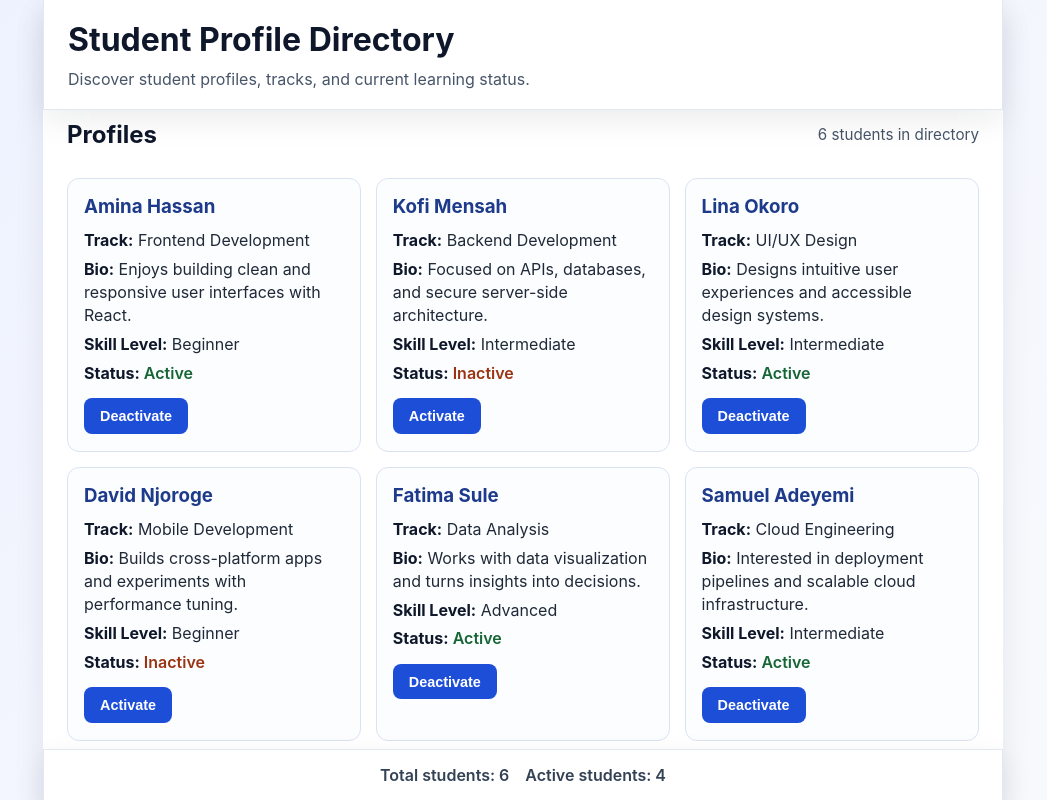
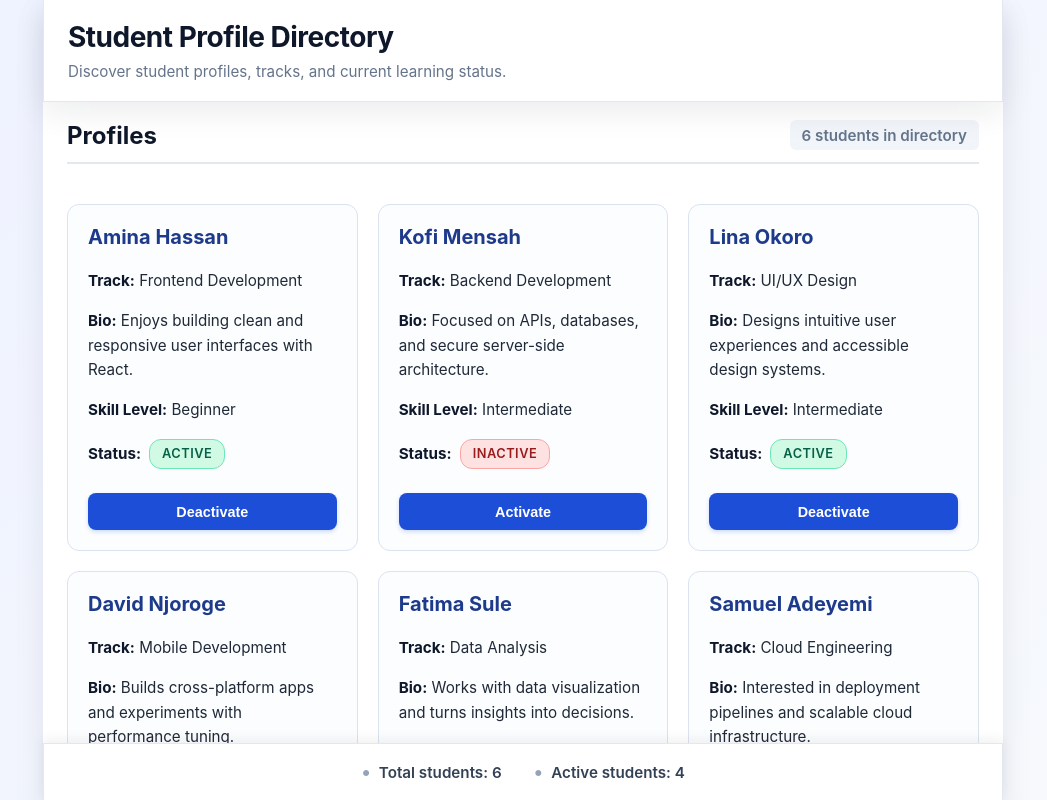
Before and after one commit to OkashaAbdalla/StudentProfileDP_, a React (Create React App) app: page / in a window 1280 px wide. Shown: the top 800 px of the page, without its empty margins (117-1164 px from the left). Built offline with nearby package versions, Linux system fonts and the light colour scheme.

Commit message:
Polish UI design and improve visual hierarchy

```diff
--- a/src/App.css
+++ b/src/App.css
@@ -20,7 +20,7 @@
   border-radius: 0;
   box-shadow: 0 10px 30px rgba(15, 23, 42, 0.08);
   min-height: 100vh;
-  padding: 6.4rem 0 3.9rem;
+  padding: 6.4rem 0 5.5rem;
   overflow: hidden;
 }
 
@@ -45,11 +45,18 @@
 .profile-list h2 {
   margin: 0;
   color: #0f172a;
+  font-weight: 700;
+}
+
+.header h1 {
+  font-size: 1.75rem;
+  letter-spacing: -0.5px;
 }
 
 .header p {
-  margin: 0.6rem 0 0;
-  color: #475569;
+  margin: 0.5rem 0 0;
+  color: #64748b;
+  font-size: 0.95rem;
 }
 
 .directory-content {
@@ -62,20 +69,30 @@
   align-items: center;
   gap: 0.75rem;
   flex-wrap: wrap;
-  margin-bottom: 0.9rem;
+  margin-bottom: 1.25rem;
+  padding-bottom: 0.75rem;
+  border-bottom: 2px solid #e2e8f0;
+}
+
+.profile-list-header h2 {
+  font-size: 1.5rem;
 }
 
 .profile-list-header p {
   margin: 0;
-  color: #475569;
+  color: #64748b;
   font-size: 0.95rem;
+  background-color: #f1f5f9;
+  padding: 0.35rem 0.75rem;
+  border-radius: 6px;
+  font-weight: 600;
 }
 
 /* Responsive grid for profile cards */
 .profile-list {
   display: grid;
-  grid-template-columns: repeat(auto-fit, minmax(260px, 1fr));
-  gap: 0.9rem;
+  grid-template-columns: repeat(auto-fit, minmax(280px, 1fr));
+  gap: 1.25rem;
 }
 
 .profile-list-header {
@@ -85,25 +102,32 @@
 .profile-card {
   border: 1px solid #dbe2f0;
   border-radius: 12px;
-  padding: 1rem 1rem 1.1rem;
+  padding: 1.25rem;
   background-color: #fbfdff;
-  transition: transform 0.2s ease, box-shadow 0.2s ease;
+  transition: transform 0.2s ease, box-shadow 0.2s ease, border-color 0.2s ease;
+  display: flex;
+  flex-direction: column;
+  gap: 0.5rem;
 }
 
 .profile-card:hover {
-  transform: translateY(-2px);
-  box-shadow: 0 8px 16px rgba(15, 23, 42, 0.1);
+  transform: translateY(-3px);
+  box-shadow: 0 12px 24px rgba(15, 23, 42, 0.12);
+  border-color: #93c5fd;
 }
 
 .profile-card h3 {
-  margin: 0 0 0.7rem;
+  margin: 0 0 0.5rem;
   color: #1e3a8a;
+  font-size: 1.25rem;
+  font-weight: 700;
 }
 
 .profile-card p {
-  margin: 0.35rem 0;
-  line-height: 1.45;
+  margin: 0.25rem 0;
+  line-height: 1.6;
   color: #1f2937;
+  font-size: 0.95rem;
 }
 
 .label {
@@ -112,17 +136,35 @@
 }
 
 .status {
-  margin-top: 0.45rem;
+  margin-top: 0.65rem;
   font-weight: 600;
+  display: flex;
+  align-items: center;
+  gap: 0.5rem;
+}
+
+/* Status badge styling */
+.status-badge {
+  display: inline-block;
+  padding: 0.25rem 0.75rem;
+  border-radius: 12px;
+  font-size: 0.8rem;
+  font-weight: 600;
+  text-transform: uppercase;
+  letter-spacing: 0.5px;
 }
 
 /* Status colors provide quick visual feedback */
-.status.active {
-  color: #166534;
+.status.active .status-badge {
+  background-color: #d1fae5;
+  color: #065f46;
+  border: 1px solid #6ee7b7;
 }
 
-.status.inactive {
-  color: #9a3412;
+.status.inactive .status-badge {
+  background-color: #fee2e2;
+  color: #991b1b;
+  border: 1px solid #fca5a5;
 }
 
 .profile-card button {
@@ -130,20 +172,29 @@
   color: #ffffff;
   border: none;
   border-radius: 8px;
-  padding: 0.6rem 1rem;
+  padding: 0.65rem 1.25rem;
   font-size: 0.9rem;
   font-weight: 600;
   cursor: pointer;
-  margin-top: 0.5rem;
-  transition: background-color 0.2s ease, transform 0.1s ease;
+  margin-top: 0.75rem;
+  transition: all 0.2s ease;
+  box-shadow: 0 2px 4px rgba(29, 78, 216, 0.2);
 }
 
 .profile-card button:hover {
   background-color: #1e40af;
+  box-shadow: 0 4px 8px rgba(29, 78, 216, 0.3);
+  transform: translateY(-1px);
 }
 
 .profile-card button:active {
-  transform: translateY(1px);
+  transform: translateY(0);
+  box-shadow: 0 1px 2px rgba(29, 78, 216, 0.2);
+}
+
+.profile-card button:focus {
+  outline: 2px solid #93c5fd;
+  outline-offset: 2px;
 }
 
 .footer {
@@ -154,19 +205,33 @@
   width: min(960px, 100%);
   margin: 0 auto;
   z-index: 50;
-  padding: 0.95rem 1.25rem;
+  padding: 1rem 1.5rem;
   border: 1px solid #e2e8f0;
   border-bottom: 0;
   border-radius: 0;
   background-color: #ffffff;
-  box-shadow: 0 10px 30px rgba(15, 23, 42, 0.08);
+  box-shadow: 0 -4px 12px rgba(15, 23, 42, 0.06);
   text-align: center;
   font-weight: 600;
   color: #334155;
   display: flex;
   justify-content: center;
-  gap: 1rem;
+  align-items: center;
+  gap: 2rem;
   flex-wrap: wrap;
+  font-size: 0.95rem;
+}
+
+.footer span {
+  display: flex;
+  align-items: center;
+  gap: 0.5rem;
+}
+
+.footer span::before {
+  content: '•';
+  color: #94a3b8;
+  font-size: 1.2rem;
 }
 
 body {
@@ -184,8 +249,14 @@ body {
     padding: 1rem;
   }
 
+  .header h1 {
+    font-size: 1.5rem;
+  }
+
   .footer {
     width: 100%;
+    gap: 1rem;
+    font-size: 0.85rem;
   }
 
   .directory-content {
@@ -193,7 +264,17 @@ body {
   }
 
   .directory-shell {
-    padding-top: 5.95rem;
-    padding-bottom: 3.8rem;
+    padding-top: 6.5rem;
+    padding-bottom: 5rem;
+  }
+
+  .profile-list {
+    grid-template-columns: 1fr;
+    gap: 1rem;
+  }
+
+  .profile-list-header {
+    flex-direction: column;
+    align-items: flex-start;
   }
 }
--- a/src/components/ProfileCard.jsx
+++ b/src/components/ProfileCard.jsx
@@ -18,7 +18,8 @@ function ProfileCard({ student, onToggleActive }) {
         <span className="label">Skill Level:</span> {student.skillLevel}
       </p>
       <p className={statusClassName}>
-        <span className="label">Status:</span> {statusText}
+        <span className="label">Status:</span>
+        <span className="status-badge">{statusText}</span>
       </p>
       <button type="button" onClick={() => onToggleActive(student.id)}>
         {isActive ? 'Deactivate' : 'Activate'}
```
